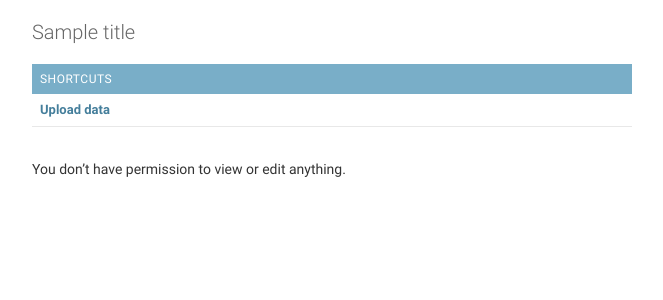
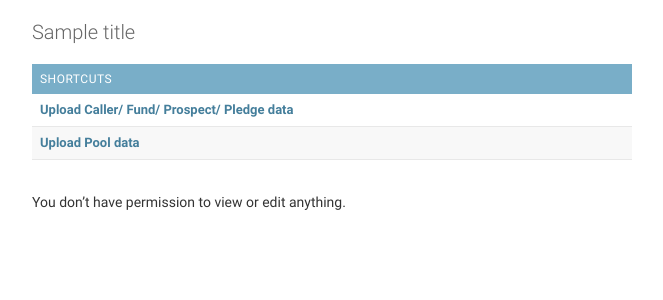
Before and after one commit to nguyenhuyanhh/phonathon, a Django app: template ccall/templates/admin/index_no_sidebar.html in a window 1280 px wide. Shown: the part 48-348 px from the top of the page, without its empty margins (8-671 px from the left). Run offline with Django 3.2, Linux system fonts and the light colour scheme; the first user in the database is signed in; tables that the repository leaves empty hold one stand-in row (Sample ...); the template is opened without the code that fills it: most values are stand-ins (such as "Sample title", 1, 10 or a date in 2020); lists and menus that the app fills with data are empty.

Commit message:
Update the shortcuts on admin site

```diff
--- a/ccall/templates/admin/index_no_sidebar.html
+++ b/ccall/templates/admin/index_no_sidebar.html
@@ -9,7 +9,13 @@
         </caption>
         {% if user.is_manager_and_above %}
         <tr>
-            <th scope="row"><a href="{% url 'upload' %}">Upload data</a></th>
+            <th scope="row"><a href="{% url 'upload' %}">Upload Caller/ Fund/ Prospect/ Pledge data</a></th>
+            <td></td>
+        </tr>
+        {% endif %}
+        {% if user.is_manager_and_above %}
+        <tr>
+            <th scope="row"><a href="{% url 'upload_pool' %}">Upload Pool data</a></th>
             <td></td>
         </tr>
         {% endif %}
```
